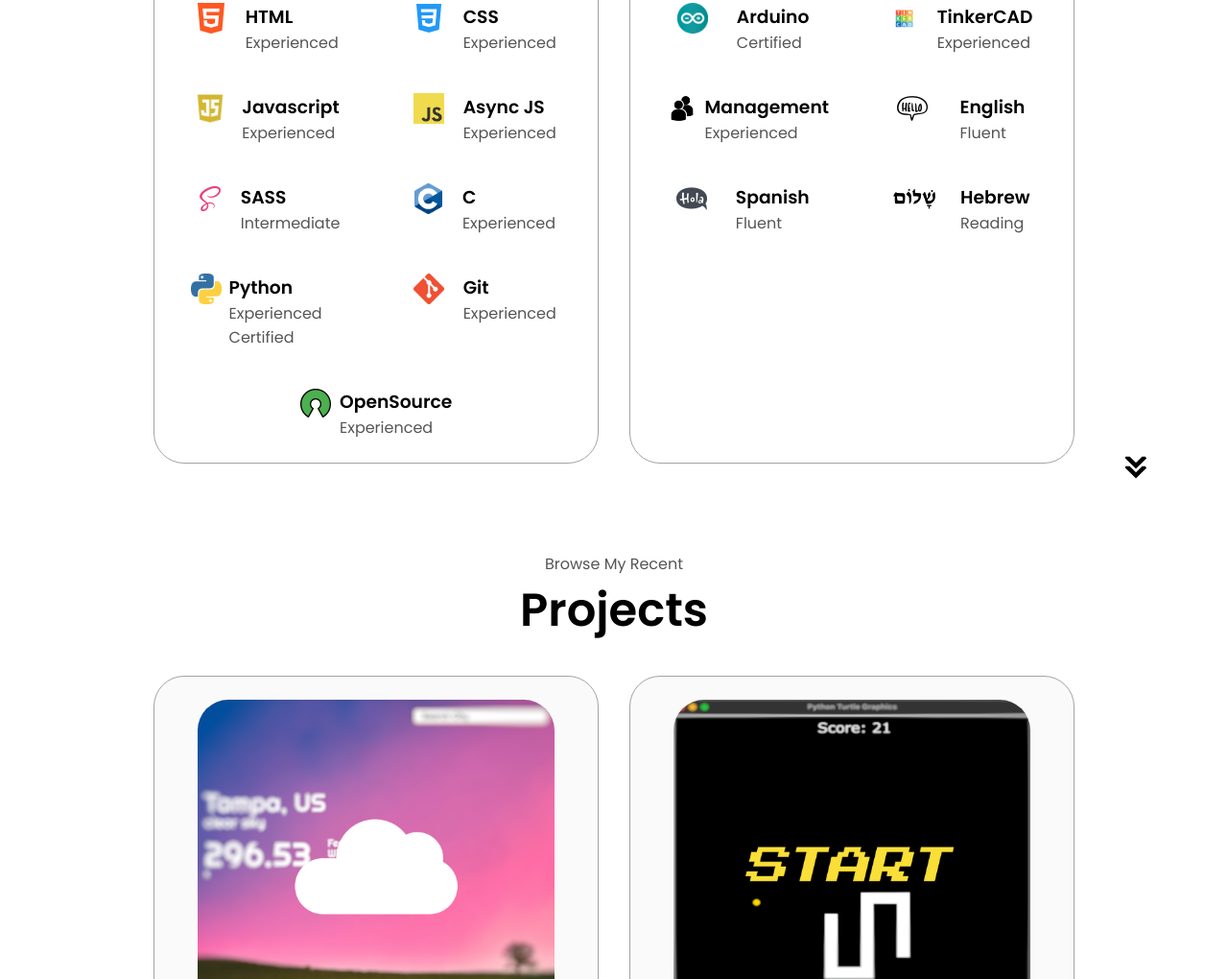
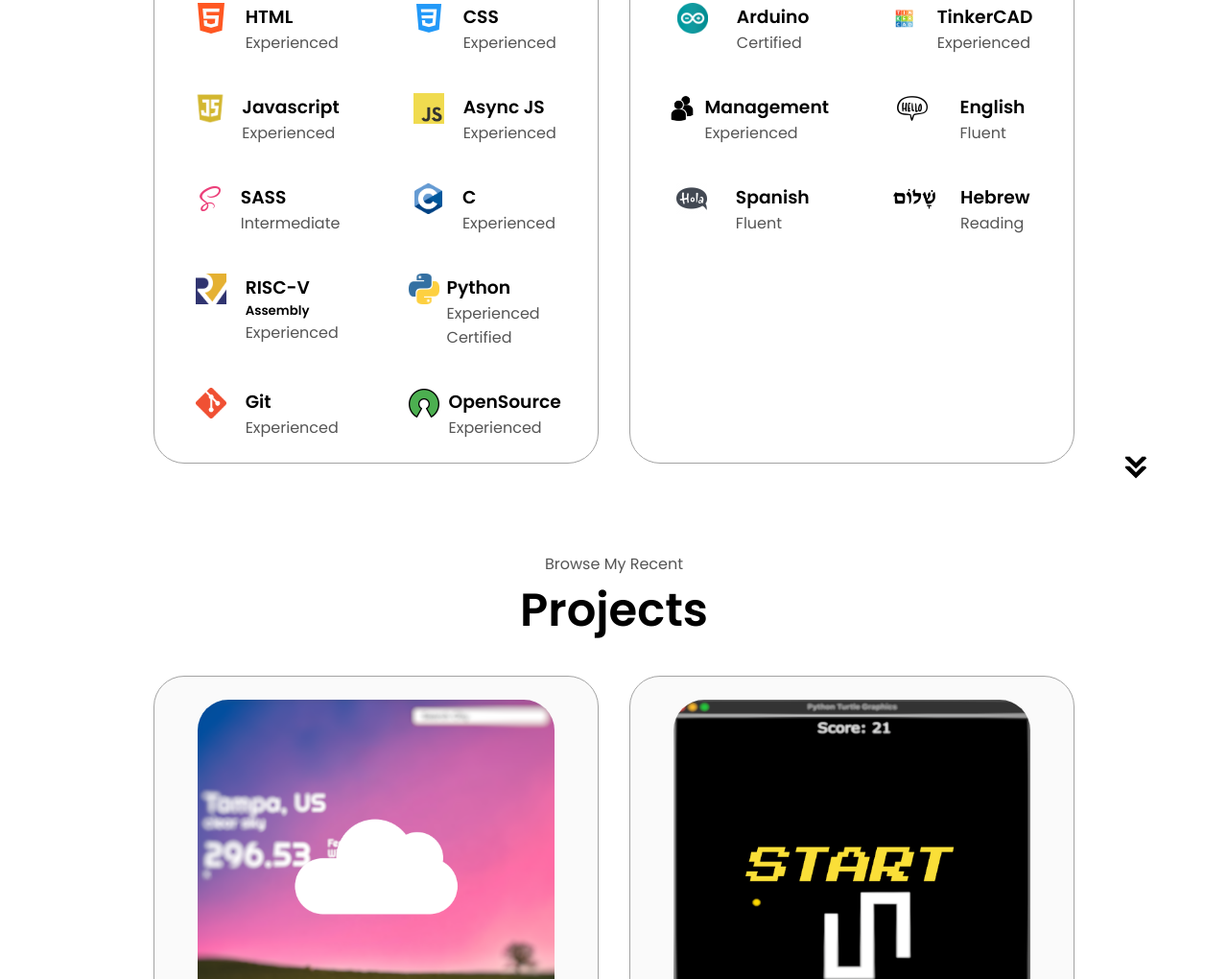
Before and after one commit to Armani-Romay/personal-portfolio-website, a plain HTML site: page index.html in a window 1280 px wide. Shown: the part 1865-2885 px from the top of the page at 96% size. Drawn offline with Linux system fonts and the light colour scheme.

Commit message:
Added Risc-V to my techincal skills

```diff
--- a/index.html
+++ b/index.html
@@ -170,6 +170,16 @@
                             class="icon">
                             <div>
                                 <h3>C</h3>
+                                <p>Experienced</p>
+                            </div>
+                        </article>
+                        <article>
+                            <img src="./assets/Risc.png"
+                            alt="html icon"
+                            class="icon">
+                            <div>
+                                <h3>RISC-V</h3>
+                                <h5>Assembly</h5>
                                 <p>Experienced</p>
                             </div>
                         </article>
```
Also changed, not shown: assets/Risc.png (added).
